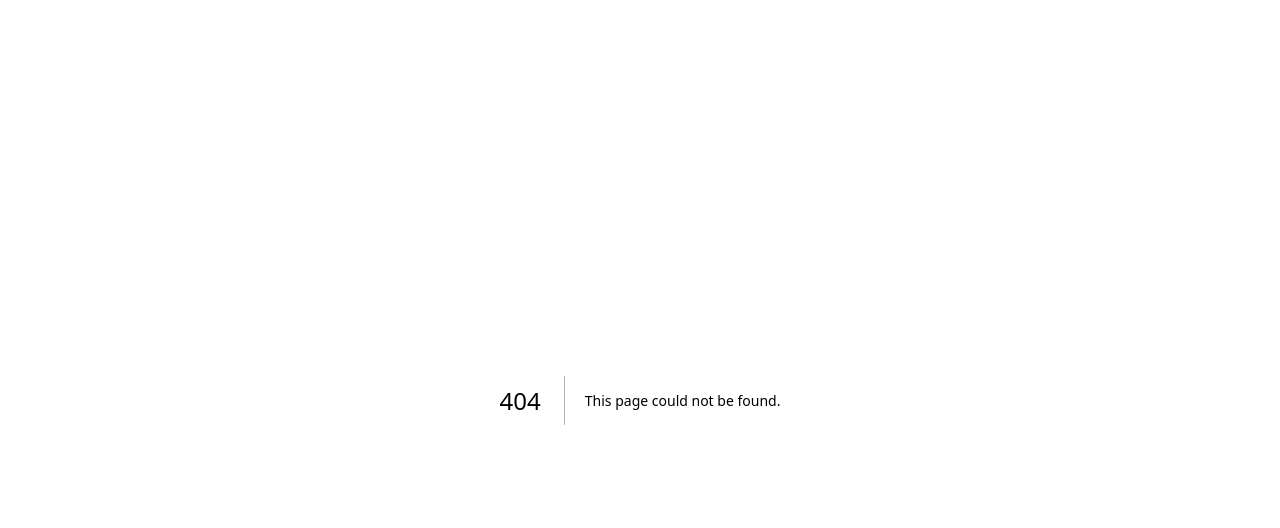
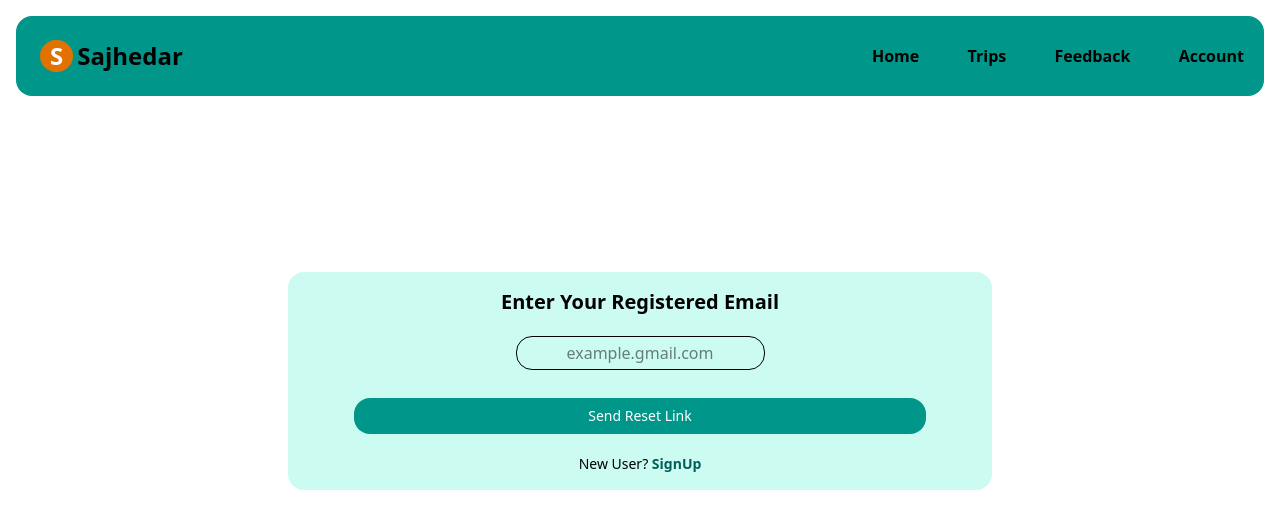
Before and after one commit to archit0111/Sajhedar, a Next.js app: page /forgotPassword in a window 1280 px wide. Before the commit this address had no page. Shown: the top 528 px of the page. Built offline with nearby package versions, Linux system fonts and the light colour scheme.

Commit message:
Password reset feature initiated

```diff
--- a/src/pages/api/send_email/index.ts
+++ b/src/pages/api/send_email/index.ts
@@ -27,7 +27,7 @@ export default async function handler(req:NextApiRequest, res:NextApiResponse){
             <p><strong>Your email:</strong> ${email}</p>
             <p><strong>Your Password:</strong> ${password}</p>
             <p style='padding-top:20px'></p>
-            <p>Thankyou 😊</p>
+            <p>Thankyou😊 & Happy journey</p>
             </div>
             `
         });
--- a/src/pages/api/trips/index.ts
+++ b/src/pages/api/trips/index.ts
@@ -92,7 +92,7 @@ export default async function handler(req: NextApiRequest, res: NextApiResponse)
                View Trip Details
              </a>
             <p style="padding:10px"></p>
-            <p>Thankyou😊</p>
+            <p>Thankyou😊 & Happy journey</p>
             </div>
             `
           }));
--- /dev/null
+++ b/src/pages/forgotPassword.tsx
@@ -0,0 +1,65 @@
+import Nav from "@/components/Nav"
+import { useState } from "react"
+import { useRouter } from "next/router";
+
+export default function ForgotPassword(){
+    const [email,setEmail]=useState('');
+    const [error,setError]=useState('');
+    const [emailSent,setEmailSent]=useState(false);
+    const router = useRouter();
+    const [loading,setLoading]=useState(false);
+
+    const handelSentResetEmail = async (e:React.FormEvent)=>{
+        e.preventDefault();
+        if(email===''){
+            setError('Enter your registered email..');
+        }
+        try{
+            // const fetchUser = await fetch('/api/user');
+        }catch(e){
+            alert(e);
+        }
+
+    }
+
+
+    return(
+        <>
+        <div className="m-4">
+            <Nav/>
+        </div>
+        <div className="h-fit w-auto justify-center flex">
+            {!emailSent?
+            <div className="h-fit p-4 mt-40 bg-teal-100 rounded-2xl items-center justify-center w-[55%] self-center">
+                <h2 className="font-bold text-center text-xl">Enter Your Registered Email</h2>
+                {error!==''?
+                <div className="flex justify-center place-self-center mt-4 rounded-2xl p-4 bg-red-400 w-[50%]">{error}
+                </div>:null}
+                <input type="email"
+                 required
+                 placeholder="example.gmail.com"
+                className="border rounded-2xl p-1 px-2 text-center w-fit flex mt-5 place-self-center focus:border-blue-600"/>
+                <div className="mt-2 text-center text-sm font-extralight">
+                    <button className="p-2 bg-teal-600 px-8 rounded-2xl text-white my-5 w-[85%] hover:bg-blue-600 focus:scale-95 cursor-pointer"
+                    onClick={(e)=>handelSentResetEmail(e)}>Send Reset Link</button>
+                    <p>New User? <span className="font-bold text-teal-800 hover:text-blue-700 focus:scale-95"
+                    onClick={()=>router.push('/signup')}>SignUp</span></p>
+                </div>
+            </div>:<div className="h-fit p-4 mt-40 bg-teal-100 rounded-2xl items-center justify-center w-[55%] self-center">
+                <h2 className="font-bold text-center text-xl">Reset Link Sent Successfully🚀</h2>
+                <div className="mt-5 text-center">
+                    <p>Password reset link is send to your registered email id {email.substring(0,2)}*******gmail.com</p>
+                </div>
+                <div className="mt-5 text-center">
+                    <p>Please click on link to reset your password</p>
+                </div>
+                <div className="mt-2 text-center text-sm font-extralight">
+                    <button className="p-2 bg-teal-600 px-8 rounded-2xl text-white my-5 w-[85%] hover:bg-blue-600 focus:scale-95 cursor-pointer">Login</button>
+                    <p>Reset link not recived? <span className="font-bold text-teal-800 hover:text-blue-700 focus:scale-95">Resend</span></p>
+                </div>
+            </div>}
+        </div>
+        </>
+    )
+
+}
--- a/src/pages/login.tsx
+++ b/src/pages/login.tsx
@@ -65,6 +65,16 @@ export default function Login(){
     }
   }
 
+  // to handel reset password
+
+  const handleResetPassword = async ()=>{
+    try{
+
+    }catch(e){
+
+    }
+  }
+
   return(
     <div className="bg-slate-50 pt-10">
     <div className="flex justify-between pt-3 lg:mx-5 mx-4 bg-teal-600 items-center p-2 pl-4 rounded-2xl">
@@ -104,6 +114,11 @@ export default function Login(){
             placeholder="Enter your password"
             className="p-1 px-1 border rounded-sm mt-1"
             onChange={(e)=>setPassword(e.target.value)}/>
+            <div className="flex justify-end">
+              <p
+              onClick={handleResetPassword}
+              className="text-sm font-extralight hover:text-blue-500 focus:scale-95">Forgot Password?</p>
+            </div>
           </div>
           <div className="text-center">
             <button type="submit" className={`bg-green-400 hover:bg-green-500 rounded-sm p-1 w-[40%] mt-8 mb-4 focus:scale-95 transition-all ${loading?"cursor-not-allowed":""}`}>{loading?"Please wait..":"Login"}</button>
```
